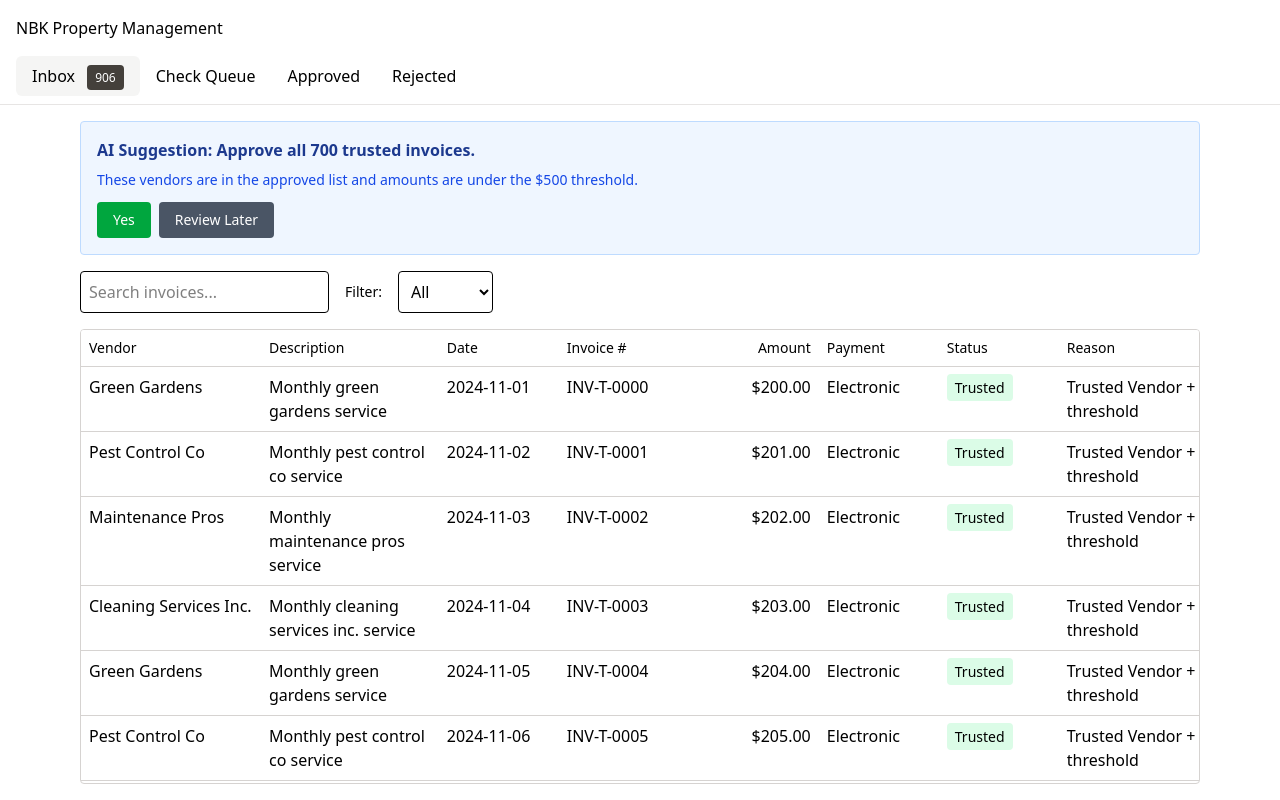
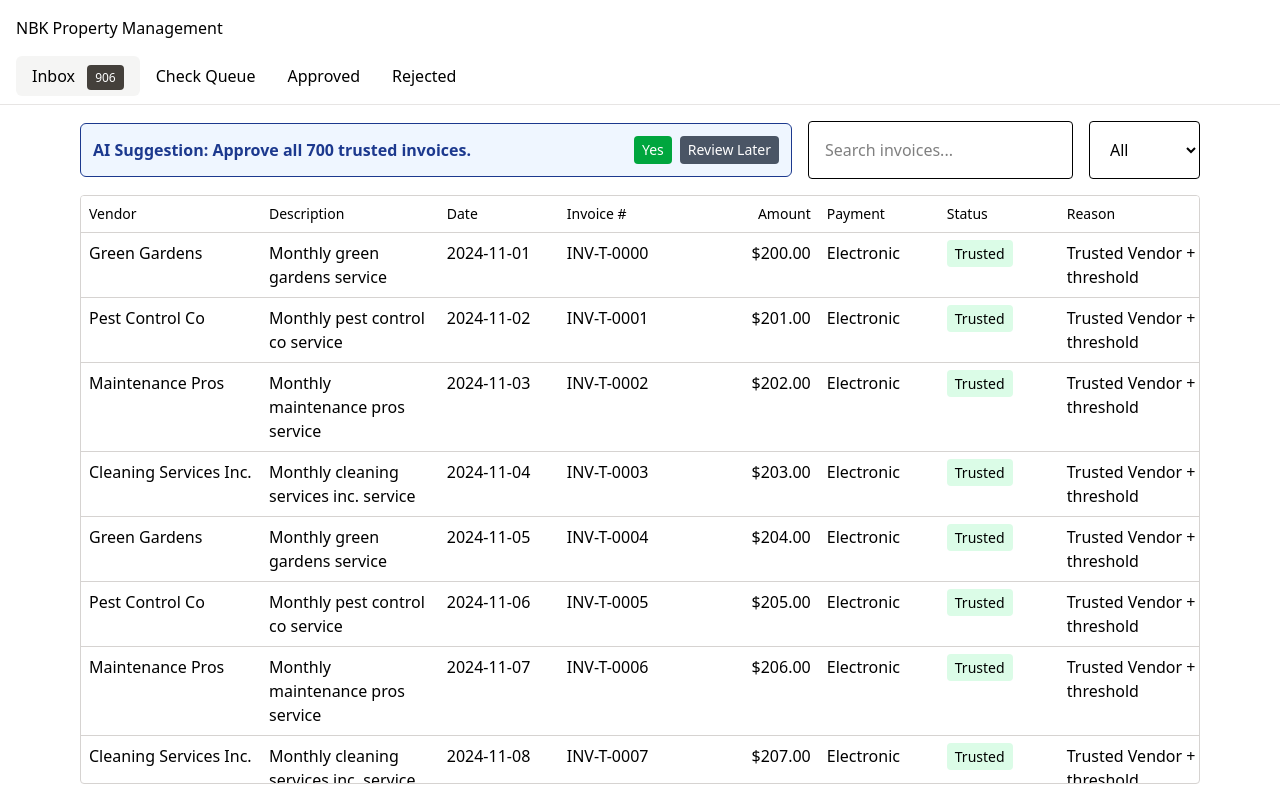
Before and after one commit to 21andrewchang/hermes, a SvelteKit app: page / in a window 1280 px wide. Built offline with nearby package versions, Linux system fonts and the light colour scheme.

Commit message:
feat: vgu

```diff
--- a/src/routes/+page.svelte
+++ b/src/routes/+page.svelte
@@ -215,18 +215,16 @@
 </script>
 
 <div class="flex h-screen flex-col bg-white text-black">
-	<header class="p-4">
-		NBK Property Management
-	</header>
+	<header class="p-4">NBK Property Management</header>
 
 	<nav class="border-b border-stone-200">
-		<div class="flex mb-2 mx-4">
+		<div class="mx-4 mb-2 flex">
 			<button
-				class="px-4 py-2 {activeTab === 'inbox' ? 'bg-stone-100 rounded-md' : ''}"
+				class="px-4 py-2 {activeTab === 'inbox' ? 'rounded-md bg-stone-100' : ''}"
 				onclick={() => (activeTab = 'inbox')}
 			>
 				Inbox
-				<span class="text-xs ml-2 rounded bg-stone-700 px-2 py-1 text-white">
+				<span class="ml-2 rounded bg-stone-700 px-2 py-1 text-xs text-white">
 					{storeData.invoices.length -
 						storeData.approvedCount -
 						storeData.queuedCount -
@@ -257,46 +255,43 @@
 	<main class="flex-1 overflow-hidden p-4 px-20">
 		{#if activeTab === 'inbox'}
 			<div class="flex h-full flex-col space-y-4">
-				{#if currentSuggestion}
-					<div class="rounded border border-blue-200 bg-blue-50 p-4">
-						<h3 class="font-semibold text-blue-900">AI Suggestion: {currentSuggestion.action}</h3>
-						<div class="mt-2 space-y-2">
-							<p class="text-sm text-blue-700">{currentSuggestion.reasoning}</p>
-							<div class="mt-3 flex gap-2">
+				<div class="flex items-center gap-4">
+					{#if currentSuggestion}
+						<div class="flex flex-1 items-center gap-2 bg-blue-50 p-3 rounded-md border-blue-900 border">
+							<span class="font-semibold text-blue-900"
+								>AI Suggestion: {currentSuggestion.action}</span
+							>
+							<div class="ml-auto flex gap-2">
 								<button
-									class="rounded bg-green-600 px-4 py-2 text-sm text-white hover:bg-green-700 transition"
+									class="rounded bg-green-600 px-2 py-1 text-sm text-white transition hover:bg-green-700"
 									onclick={handleSuggestionYes}
 								>
 									Yes
 								</button>
 								{#if currentSuggestion.showNoButton}
 									<button
-										class="rounded bg-red-600 px-4 py-2 text-sm text-white hover:bg-red-700"
+										class="rounded bg-red-600 px-2 py-1 text-sm text-white hover:bg-red-700"
 										onclick={handleSuggestionNo}
 									>
 										No
 									</button>
 								{:else}
 									<button
-										class="rounded bg-gray-600 px-4 py-2 text-sm text-white hover:bg-gray-700"
+										class="rounded bg-gray-600 px-2 py-1 text-sm text-white hover:bg-gray-700"
 									>
 										Review Later
 									</button>
 								{/if}
 							</div>
 						</div>
-					</div>
-				{/if}
-
-				<div class="flex items-center gap-4">
+					{/if}
 					<input
 						type="text"
 						placeholder="Search invoices..."
-						class="rounded border p-2"
+						class="rounded border p-4 text-md"
 						bind:value={searchQuery}
 					/>
-					<label for="status-filter" class="text-sm font-medium">Filter:</label>
-					<select id="status-filter" class="rounded border p-2" bind:value={filter}>
+					<select id="status-filter" class="rounded border p-4" bind:value={filter}>
 						<option value="all">All</option>
 						<option value="trusted">Trusted</option>
 						<option value="check">Check</option>
@@ -308,7 +303,10 @@
 				<div class="flex-1 overflow-hidden rounded border border-stone-300">
 					<div class="h-full overflow-x-auto">
 						<div class="flex h-full min-w-[1200px] flex-col">
-							<div class="grid border-b bg-white text-sm font-medium border-stone-300" style={gridStyle}>
+							<div
+								class="grid border-b border-stone-300 bg-white text-sm font-medium"
+								style={gridStyle}
+							>
 								<div class="p-2">Vendor</div>
 								<div class="p-2">Description</div>
 								<div class="p-2">Date</div>
@@ -322,7 +320,7 @@
 							<div class="flex-1 overflow-y-auto">
 								{#each filteredInvoices as invoice (invoice.id)}
 									<div
-										class="grid cursor-pointer border-b hover:bg-gray-50 border-stone-300"
+										class="grid cursor-pointer border-b border-stone-300 hover:bg-gray-50"
 										style={gridStyle}
 										onclick={() => openInvoiceDetail(invoice)}
 									>
```
Also changed, not shown: components.json.
